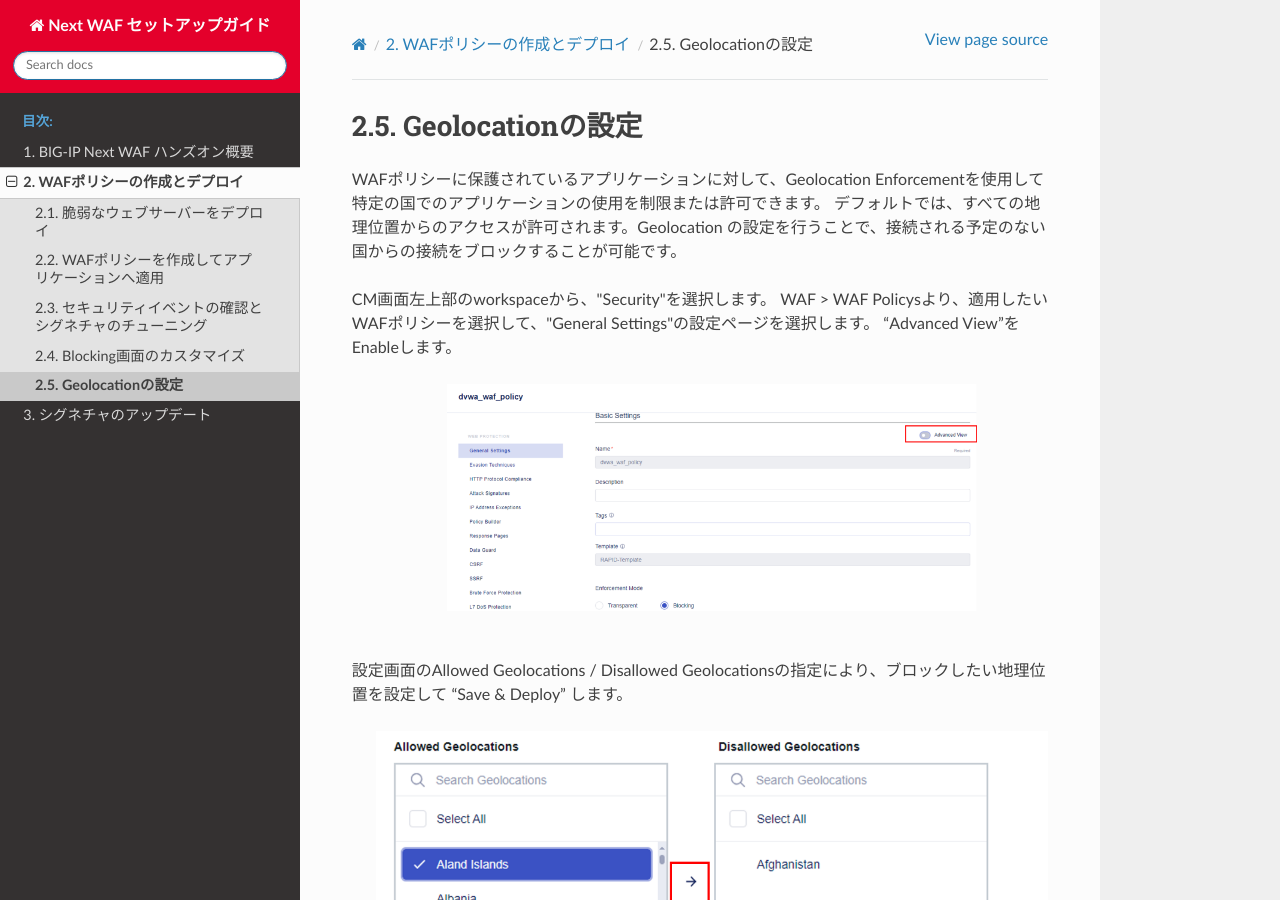
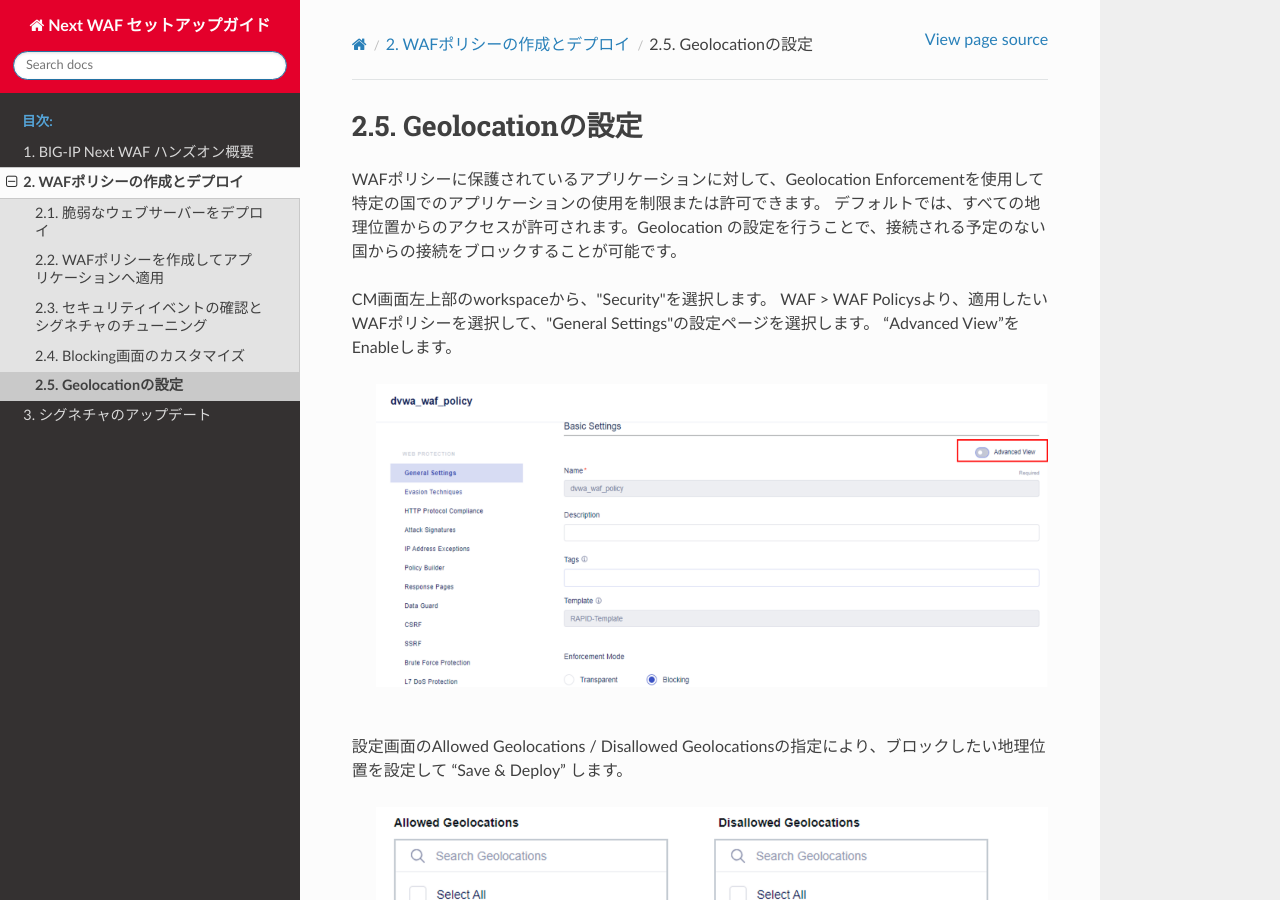
Before and after one commit to BeF5/f5j-easy-setup-next-waf, a Sphinx documentation site: the page built from docs/content02/module05/module05.rst, in a window 1280 px wide and 900 px high. Built offline with Sphinx 7.4.7 and the Read the Docs theme 2.0.0, drawn with Linux system fonts in a browser that asks for light colours.

Commit message:
Update module05.rst

```diff
--- a/docs/content02/module05/module05.rst
+++ b/docs/content02/module05/module05.rst
@@ -8,7 +8,7 @@
 “Advanced View”をEnableします。
 
    .. image:: images/Picture1.png
-      :scale: 15%
+      :scale: 20%
       :align: center
    |
 
```
